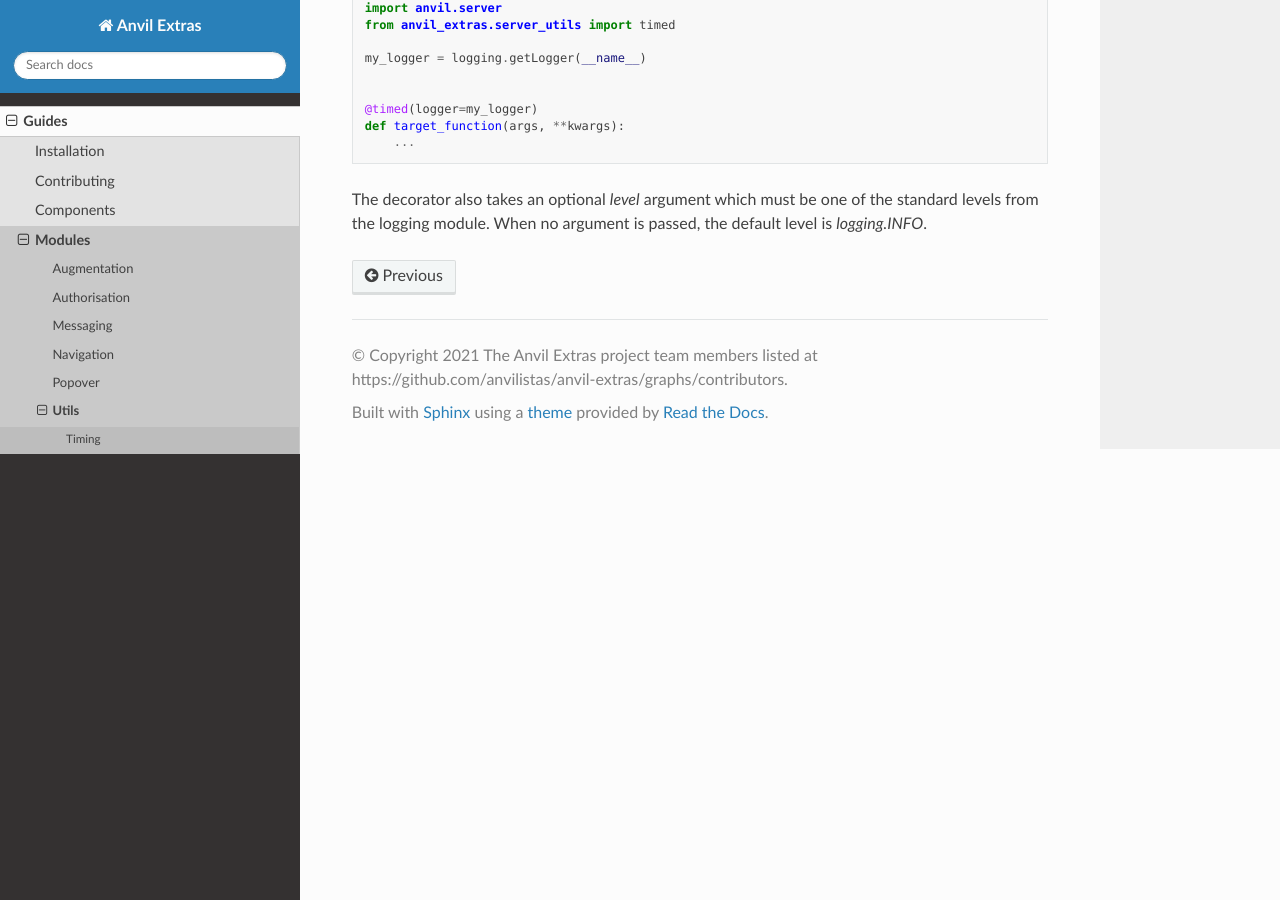
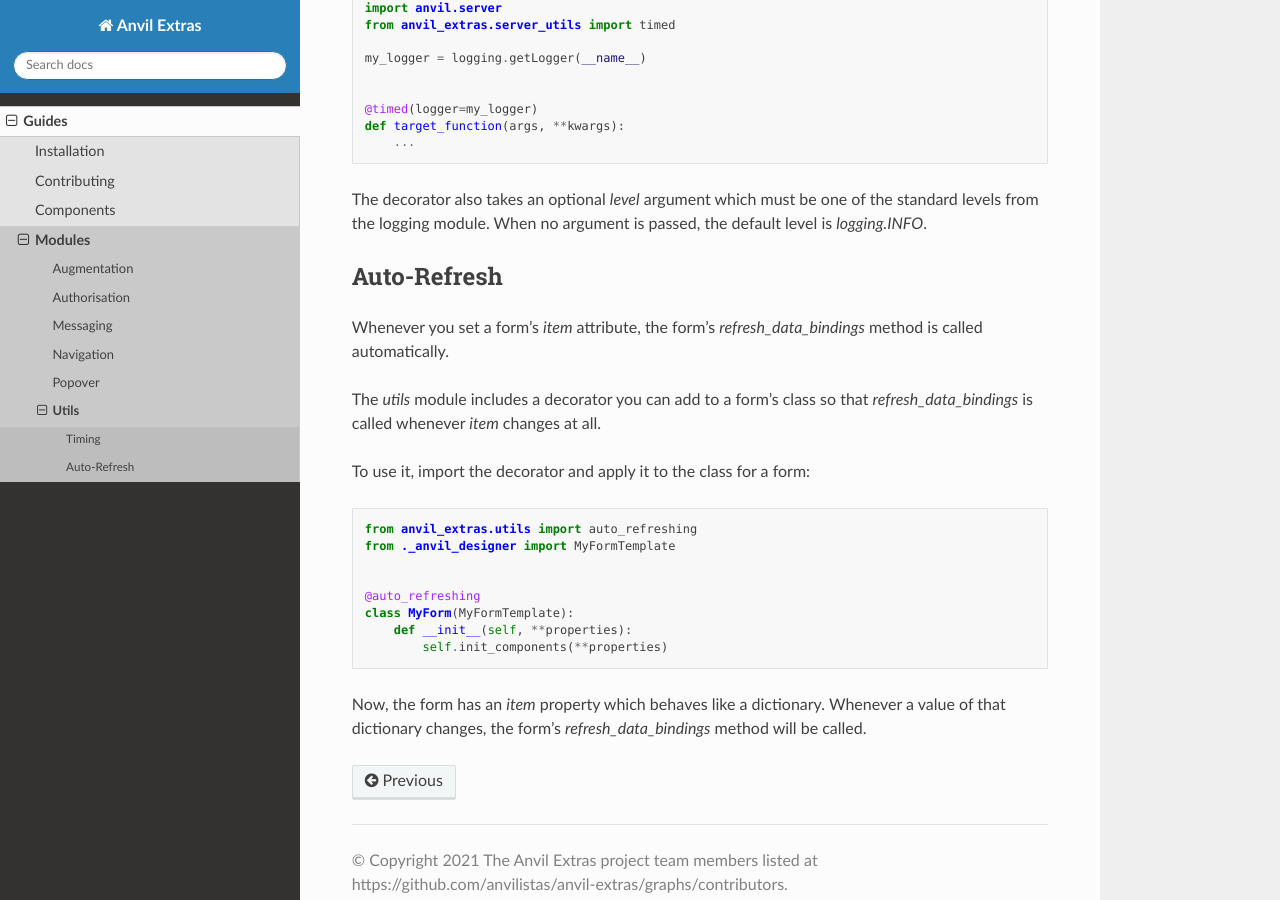
Before and after one commit to anvilistas/anvil-extras, a Sphinx documentation site: the page built from docs/guides/modules/utils.rst, in a window 1280 px wide and 900 px high, scrolled down 1072 px. Built offline with Sphinx 7.4.7 and the Read the Docs theme 2.0.0, drawn with Linux system fonts in a browser that asks for light colours.

Commit message:
#38 Add doc for auto_refreshing

```diff
--- a/docs/guides/modules/utils.rst
+++ b/docs/guides/modules/utils.rst
@@ -51,3 +51,24 @@ On the server side, the decorator takes a `logging.Logger` instance as one of it
        ...
 
 The decorator also takes an optional `level` argument which must be one of the standard levels from the logging module. When no argument is passed, the default level is `logging.INFO`.
+
+Auto-Refresh
+------------
+Whenever you set a form's `item` attribute, the form's `refresh_data_bindings` method is called automatically.
+
+The `utils` module includes a decorator you can add to a form's class so that `refresh_data_bindings` is called whenever `item` changes at all.
+
+To use it, import the decorator and apply it to the class for a form:
+
+.. code-block:: python
+
+   from anvil_extras.utils import auto_refreshing
+   from ._anvil_designer import MyFormTemplate
+
+
+   @auto_refreshing
+   class MyForm(MyFormTemplate):
+       def __init__(self, **properties):
+           self.init_components(**properties)
+
+Now, the form has an `item` property which behaves like a dictionary. Whenever a value of that dictionary changes, the form's `refresh_data_bindings` method will be called.
```
